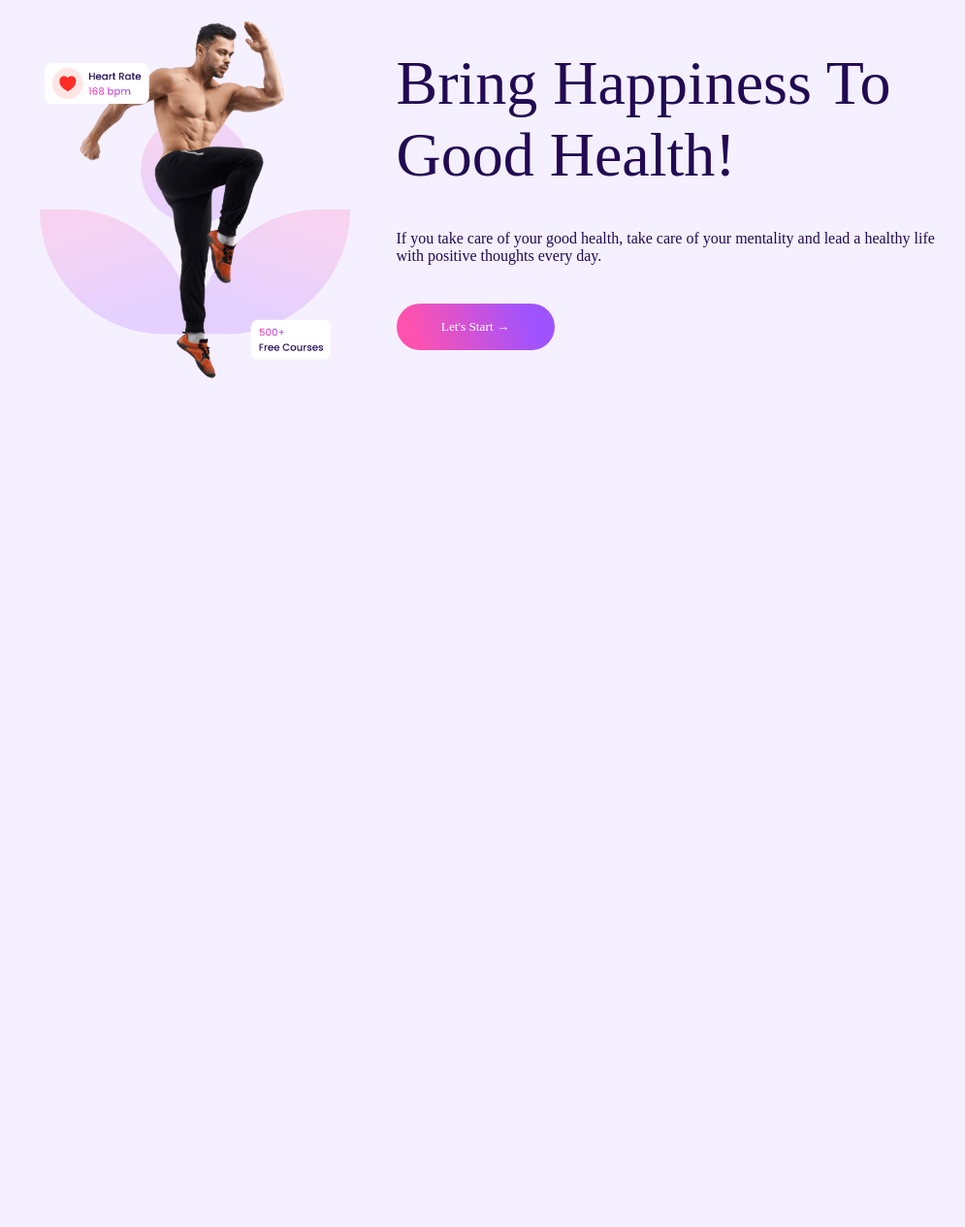
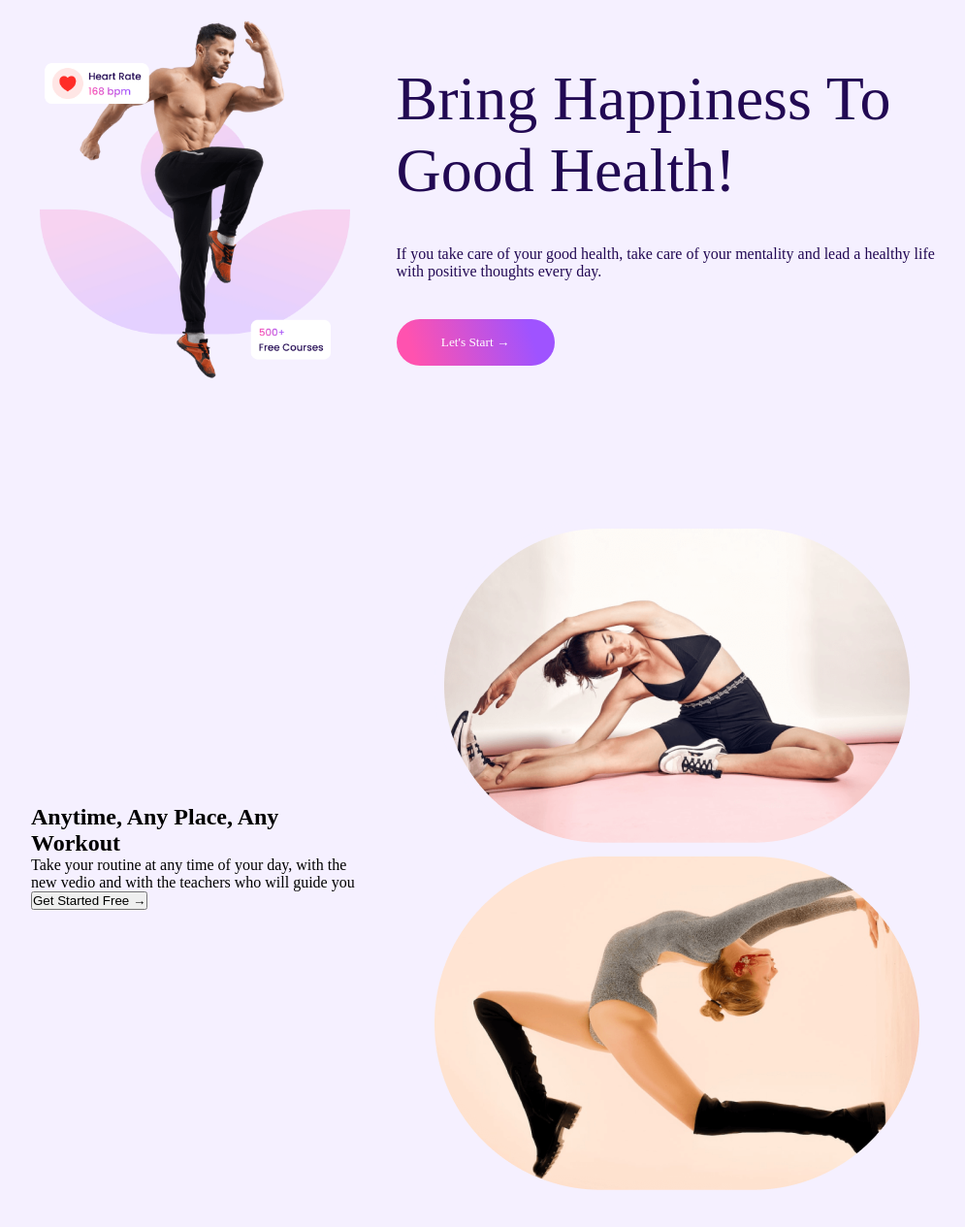
Before and after one commit to Poyuchao/yoga-studio-website, a plain HTML site: page index.html in a window 1280 px wide. Shown: the part 1353-2618 px from the top of the page at 97% size, without its empty margins (134-1129 px from the left). Before the commit the page ends 1808 px from the top, so only its background shows below. Drawn offline with Linux system fonts and the light colour scheme.

Commit message:
updated routine section

```diff
--- a/css/index.css
+++ b/css/index.css
@@ -638,7 +638,8 @@ header {
     .next-button-container img{
         width: 100%;
         height:auto;
-        min-width: 150px;;
+        min-width: 150px;
+        margin-bottom:2rem;
     }
 
 
@@ -657,6 +658,7 @@ header {
 
 
 
+/*health section*/
 
 .health{
     width:100%;
@@ -673,6 +675,7 @@ header {
     justify-content: center;
     align-items: center;
     padding:1rem;
+    margin-bottom:2rem;
 }
 
 .health-hero{
@@ -764,6 +767,7 @@ header {
         display:flex;
         flex-direction: column;
         align-items: center;
+        gap:20px;
     }
 
     .health-text-container>h1 {
@@ -784,3 +788,15 @@ header {
 
     }
 }
+
+
+/* end of health section */
+
+.routine{
+    width:100%;
+    padding:3rem 166px;
+    display:flex;
+    justify-content: center;
+    align-items: center;
+    gap:4rem;
+}
--- a/index.html
+++ b/index.html
@@ -122,6 +122,7 @@
         </section>
         <!--End of list section -->
 
+        <!--health section-->
         <section class="health-section" id="health">
             <div class="health">
                 <div class="health-hero-image">
@@ -136,10 +137,34 @@
                     </div>
                 </div>
             </div>
+        </section>
+        <!--End of health section -->
+
+        <!--Routine section-->
+        <section class="Routine-section" id="routine">
+            <div class="routine">
+
+                <div class="routine-text-container">
+                    <h1>Anytime, Any Place, Any Workout</h1>
+                    <p>Take your routine at any time of your day, with the new vedio and with the teachers who will guide you</p>
+                    <div class="move-routine-button">
+                        <button class="routine-home">Get Started Free →</button>
+                    </div>
+                </div>
+
+                <div class="routine-hero-image">
+                    <img src="./img/routine-yoga.png" alt="routine-woman-1" class="routine-hero-1">
+                    <img src="./img/routine-yoga-1.png" alt="routine-woman-2" class="routine-hero-2">
+                </div>
+
+
+            </div>
+        </section>
 
 
 
-        </section>
+
+
 
     </main>
 </body>
```
